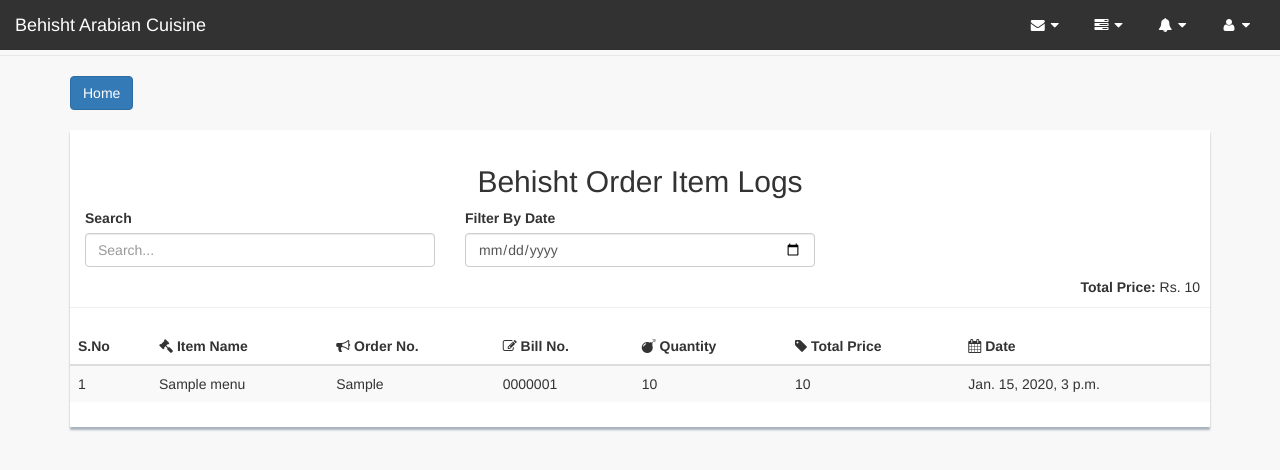
After one commit to janzaheer/restaurant_system, a Django app: page /logs/ in a window 1280 px wide. The commit adds this page. Shown: the top 470 px of the page. Run offline with Django 3.2, Linux system fonts and the light colour scheme; tables that the repository leaves empty hold one stand-in row (values such as "Sample post"); some libraries are stand-ins or nearby versions.

Commit message:
Added the Logs in the Software

```diff
--- a/restaurant_menu/models.py
+++ b/restaurant_menu/models.py
@@ -35,3 +35,17 @@ class PurchaseMenuItem(DatedModel):
 
     def __unicode__(self):
         return self.menu.name
+
+    def get_order_no(self):
+        try:
+            p_order = self.purchase_orders.get()
+            return p_order.order_no
+        except:
+            return 0
+
+    def get_bill_no(self):
+        try:
+            p_order = self.purchase_orders.get()
+            return p_order.id
+        except:
+            return 0
--- a/restaurant_menu/views.py
+++ b/restaurant_menu/views.py
@@ -1,13 +1,13 @@
 # -*- coding: utf-8 -*-
 from __future__ import unicode_literals
 from django.shortcuts import render
-from django.contrib import messages
+from django.db.models import Sum
 from django.views.generic import (
-    FormView, TemplateView, RedirectView, UpdateView, DeleteView
+    FormView, TemplateView, ListView, UpdateView, DeleteView
 )
-from django.http import HttpResponseRedirect
+from django.http import HttpResponseRedirect, Http404
 
-from restaurant_menu.models import Menu, Category
+from restaurant_menu.models import Menu, Category, PurchaseMenuItem
 from restaurant_menu.forms import CategoryForm, MenuForm
 
 from django.core.urlresolvers import reverse, reverse_lazy
@@ -126,3 +126,45 @@ class CategoryDeleteView(DeleteView):
 
     def get(self, request, *args, **kwargs):
         return self.post(request, *args, **kwargs)
+
+
+class MenuItemPurchasedLogsView(TemplateView):
+    template_name = 'purchased_items_logs.html'
+    # model = PurchaseMenuItem
+    # paginate_by = 10
+    # is_paginated = True
+
+    def get_context_data(self, **kwargs):
+        context = super(
+            MenuItemPurchasedLogsView, self).get_context_data(**kwargs)
+
+        logs_date = self.kwargs.get('date')
+        if logs_date:
+            try:
+                logs_date = logs_date.split('-')
+                year = logs_date[0]
+                month = logs_date[1]
+                day = logs_date[2]
+                items = PurchaseMenuItem.objects.filter(
+                    created_at__year=year, created_at__month=month,
+                    created_at__day=day).order_by('created_at')
+
+                context.update({
+                    'logs_date': self.kwargs.get('date')
+                })
+            except (TypeError, IndexError):
+                items = PurchaseMenuItem.objects.all().order_by('created_at')
+        else:
+            items = PurchaseMenuItem.objects.all().order_by('created_at')
+
+        if items.exists():
+            total = items.aggregate(Sum('total_price'))
+            total = total.get('total_price__sum') or 0
+        else:
+            total = 0
+
+        context.update({
+            'items': items,
+            'total': total
+        })
+        return context
--- a/restaurant_system/urls.py
+++ b/restaurant_system/urls.py
@@ -21,7 +21,8 @@ from django.conf import settings
 from common.views import DashboardView, ReportsView
 from restaurant_menu.views import (
     CategoryList, CategoryFormView, CategoryUpdateView, CategoryDeleteView,
-    MenuListView, MenuFormView, MenuUpdateView, MenuDeleteView
+    MenuListView, MenuFormView, MenuUpdateView, MenuDeleteView,
+    MenuItemPurchasedLogsView
 )
 from restaurant_sales.views import (
     TableListView, TableFormView, TableUpdateView, TableDeleteView,
@@ -134,6 +135,16 @@ urlpatterns = [
         name='reports'
     ),
 
+    # Logs Url
+    url(
+        r'^logs/$', MenuItemPurchasedLogsView.as_view(),
+        name='logs'
+    ),
+    url(
+        r'^logs/(?P<date>[a-zA-Z0-9_-]+)/$', MenuItemPurchasedLogsView.as_view(),
+        name='logs_date'
+    ),
+
     # Stocks Url
     url(
         r'^stock/list/$', StockListView.as_view(),
--- a/templates/dashboard.html
+++ b/templates/dashboard.html
@@ -119,7 +119,7 @@
                 </a>
             </div>
             <div class="col-lg-4 col-md-6">
-                <a href="#">
+                <a href="{% url 'logs' %}">
                     <div class="panel panel-primary">
                         <div class="panel-heading">
                             <div class="row">
--- /dev/null
+++ b/templates/purchased_items_logs.html
@@ -0,0 +1,79 @@
+{% extends 'base.html' %}
+
+{% block content %}
+    <link rel="stylesheet" type="text/css" href="https://cdn.jsdelivr.net/npm/daterangepicker/daterangepicker.css" />
+        <div class="container">
+        <div class="row">
+            <div class="col-lg-12">
+                <br>
+                <a href="{% url 'dashboard' %}"><button type="button" class="btn btn-primary">Home</button></a>
+                <br><br>
+                <div class="content-panel table-responsive">
+                    <h2 class="text-center">Behisht Order Item Logs</h2>
+                    <div class="row">
+                        <div class="col-lg-12">
+                            <div class="custom-search-form col-md-4">
+                                <label>Search</label>
+                                <input type="text" class="form-control search-logs" placeholder="Search...">
+                            </div>
+                            <div class="col-md-4">
+                                <label>Filter By Date</label>
+                                <input type="date" class="form-control date" placeholder="Filter by Date" value="{{ logs_date }}">
+                            </div>
+                        </div>
+                    </div>
+                    <div style="padding: 10px">
+                        <span style="float: right"><strong>Total Price:</strong> Rs. {{ total|floatformat:'-2' }}</span>
+                    </div>
+                    <hr>
+                    <table class="table table-striped table-advance table-hover item-table table-responsive">
+                        <thead>
+                        <tr>
+                            <th>S.No</th>
+                            <th><i class="fa fa-gavel"></i> Item Name</th>
+                            <th><i class="fa fa-bullhorn"></i> Order No.</th>
+                            <th><i class=" fa fa-edit"></i> Bill No.</th>
+                            <th><i class=" fa fa-bomb"></i> Quantity</th>
+                            <th><i class=" fa fa-tag"></i> Total Price</th>
+                            <th><i class=" fa fa-calendar"></i> Date</th>
+                        </tr>
+                        </thead>
+                        <tbody class="logs-table-body">
+                        {% for item in items %}
+                            <tr>
+                                <td>{{ forloop.counter }}</td>
+                                <td>{{ item.menu.name }}</td>
+                                <td>{{ item.get_order_no }}</td>
+                                <td>{{ item.get_bill_no|stringformat:"07d" }}</td>
+                                <td>{{ item.quantity }}</td>
+                                <td>{{ item.total_price|floatformat:'-2' }}</td>
+                                <td>{{ item.created_at }}</td>
+                            </tr>
+                        {% endfor %}
+                        </tbody>
+                    </table>
+                </div>
+            </div>
+        </div>
+    </div>
+    <script>
+        $(document).ready(function(){
+            $(".search-logs").on("keyup", function() {
+                var value = $(this).val().toLowerCase();
+                $(".logs-table-body tr").filter(function() {
+                    $(this).toggle($(this).text().toLowerCase().indexOf(value) > -1)
+                });
+            });
+
+            $('.date').on('change', function () {
+                if ($(this).val() == '') {
+                    window.location.href = '/logs/'
+                } else {
+                    window.location.href = '/logs/' + $(this).val() + '/';
+                }
+            })
+
+        });
+    </script>
+
+{% endblock %}
```
Also changed, not shown: 1 other file.
